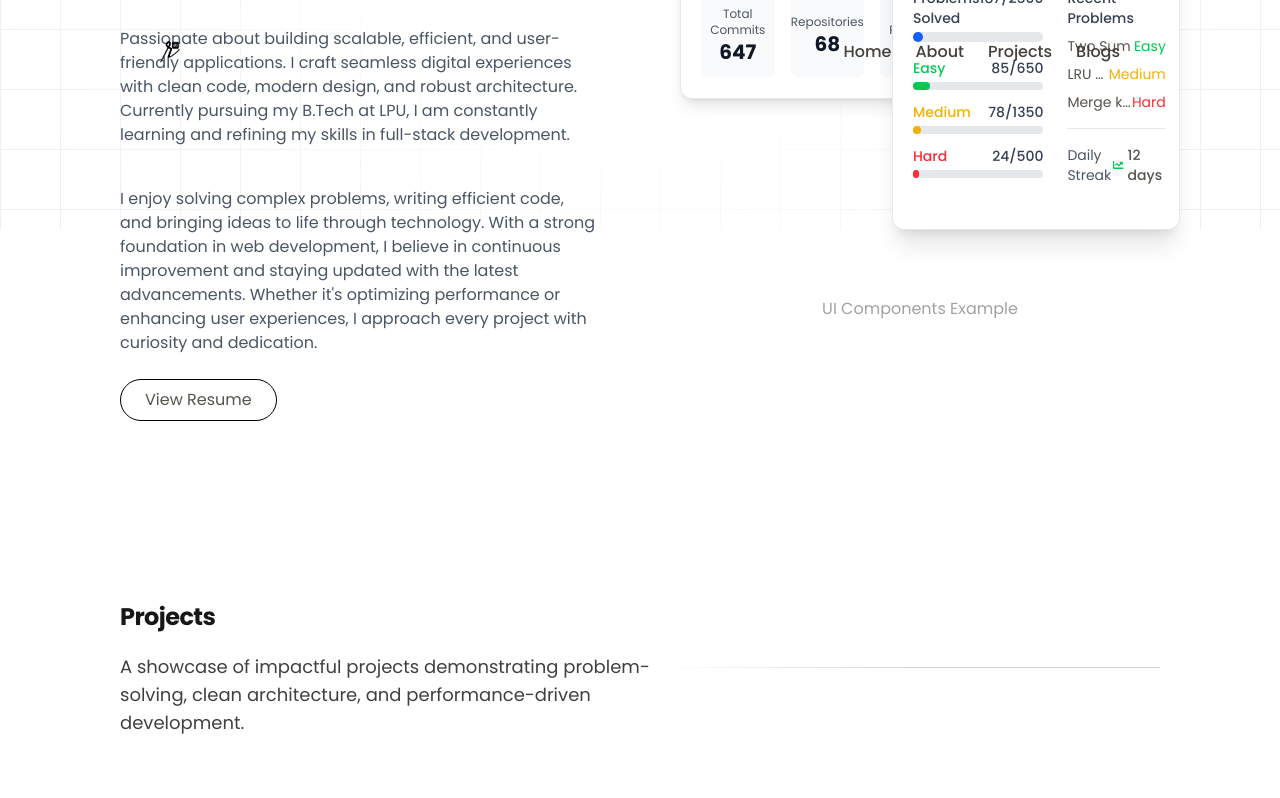
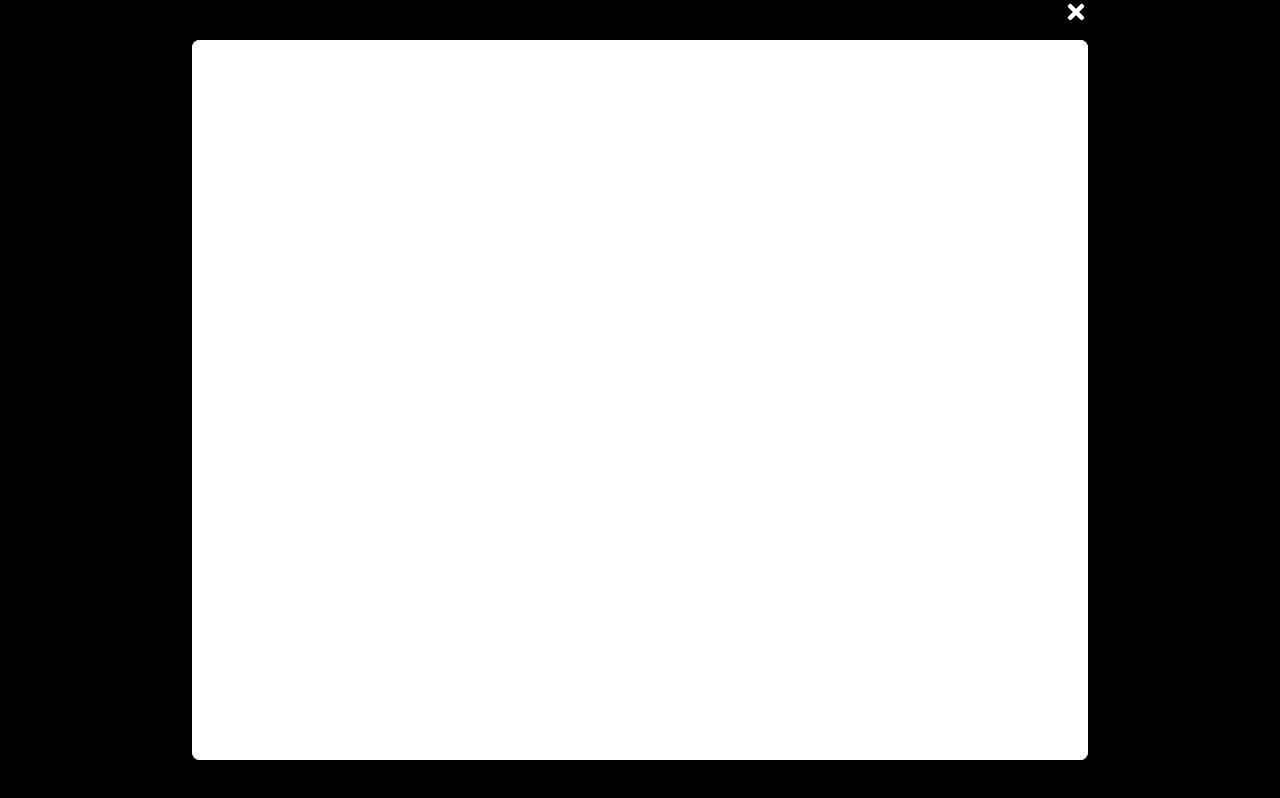
Before and after one commit to Rajeev12R/Rajeev, a Next.js app: page / in a window 1280 px wide. Both pictures are taken after a click on the button "View Resume". Shown: the part 571-1369 px from the top of the page. Built offline with nearby package versions, Linux system fonts and the light colour scheme.

Commit message:
Contact added

```diff
--- a/src/components/Hero.tsx
+++ b/src/components/Hero.tsx
@@ -2,15 +2,42 @@
 import React, { useState } from "react"
 import { motion } from "framer-motion"
 import Image from "next/image"
-import { FaLinkedin, FaGithub } from "react-icons/fa"
+import { FaLinkedin, FaGithub, FaTimes } from "react-icons/fa"
 import { FaSquareXTwitter } from "react-icons/fa6"
 import CodingStats from "./tech-stack"
 
 const Hero = () => {
   const [hovered, setHovered] = useState(false)
+  const [showResume, setShowResume] = useState(false)
 
   return (
     <div className="relative text-stone-600 flex flex-col min-h-screen w-full">
+      {/* Resume Modal */}
+      {showResume && (
+        <div className="fixed inset-0 bg-black bg-opacity-70 z-50 flex items-center justify-center p-4">
+          <motion.div
+            initial={{ opacity: 0, scale: 0.9 }}
+            animate={{ opacity: 1, scale: 1 }}
+            className="relative bg-white dark:bg-gray-800 rounded-lg shadow-xl w-full max-w-4xl h-[90vh]"
+          >
+            <button
+              onClick={() => setShowResume(false)}
+              className="absolute -top-10 right-0 text-white hover:text-gray-300 transition-colors"
+            >
+              <FaTimes className="text-2xl" />
+            </button>
+
+            <iframe
+              src="/RajeevResume2.pdf"
+              className="w-full h-full rounded-lg"
+            >
+              Your browser does not support PDFs.
+              <a href="/resume.pdf">Download the resume</a> instead.
+            </iframe>
+          </motion.div>
+        </div>
+      )}
+
       <div className="relative flex flex-col justify-center px-4 sm:px-10 md:px-20 w-full mx-auto flex-grow z-10 py-44">
         <div className="flex flex-col lg:flex-row items-center lg:items-start justify-between w-full gap-10 lg:gap-20">
 
@@ -108,6 +135,7 @@ const Hero = () => {
             <div className="flex gap-5 justify-center sm:justify-start">
               <button
                 type="button"
+                onClick={() => setShowResume(true)}
                 className="border border-black px-6 py-2 rounded-full bg-transparent hover:bg-black hover:text-white cursor-pointer transition-all duration-500"
               >
                 View Resume
```
Also changed, not shown: 1 other file (tests, documents, lock files or other folders).
